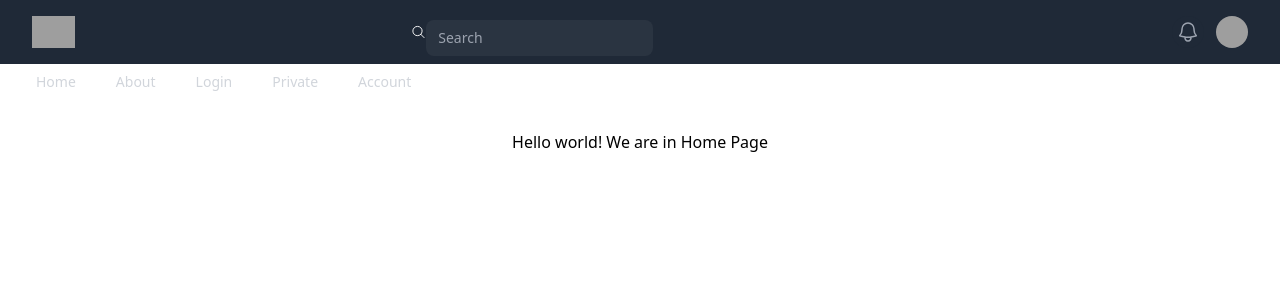
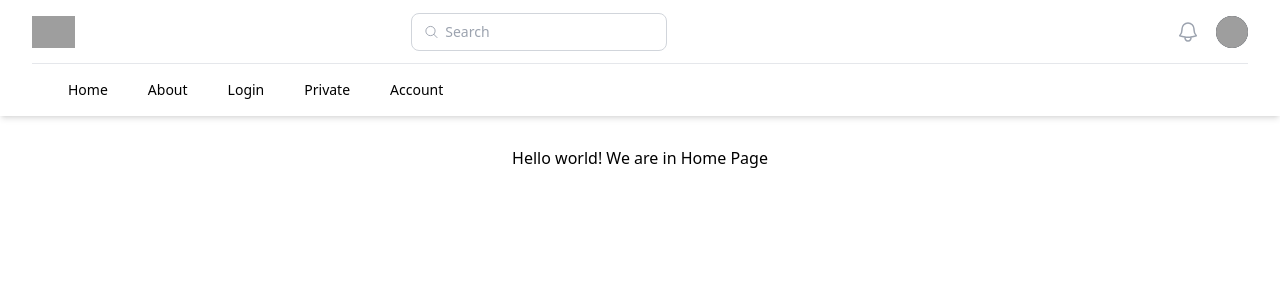
Before and after one commit to hem-yadav/immsg, a React (Create React App) app: page / in a window 1280 px wide. Shown: the top 300 px of the page. Built offline with nearby package versions, Linux system fonts and the light colour scheme; grey boxes are pictures that could not be loaded.

Commit message:
search box and styling

```diff
--- a/src/auth/AuthWrapper.tsx
+++ b/src/auth/AuthWrapper.tsx
@@ -35,7 +35,6 @@ const AuthWrapper: React.FC<AuthWrapperProps> = ({ children }) => {
         <AuthContext.Provider value={{ user, login, logout }}>
             <>
                 <RenderHeader />
-                <RenderMenu />
                 <RenderRoutes />
                 {children}
             </>
--- a/src/components/reusable/RInput.tsx
+++ b/src/components/reusable/RInput.tsx
@@ -7,7 +7,7 @@ import { MagnifyingGlassIcon } from '@heroicons/react/24/outline';
 
 
 //@ts-ignore
-export const RInput = ({ handleChange, icon, placeholder }) => {
+export const RInput = ({ handleChange, icon: Icon, placeholder }) => {
     const onChange = (e: any) => {
         handleChange?.();
     }
@@ -26,10 +26,13 @@ export const RInput = ({ handleChange, icon, placeholder }) => {
         <Input
             //@ts-ignore
             type="text" name="full_name" as={Fragment}>
-            {({ focus, hover }) => <div className='flex justify-center items-center'><MagnifyingGlassIcon className="block h-4 w-4 text-white group-data-[open]:hidden"/><input onChange={onChange} placeholder={placeholder} className={clsx(
-            'mt-3 block w-full rounded-lg border-none bg-white/5 py-1.5 px-3 text-sm/6 text-white',
+            {({ focus, hover }) => <div className='flex justify-center border border-gray-1 items-center bg-white/5 rounded-lg px-3'>
+            <MagnifyingGlassIcon className="block h-4 w-4 text-gray-2 group-data-[open]:hidden"/>
+            <input onChange={onChange} placeholder={placeholder} className={clsx(
+            'block w-full rounded-lg border-none bg-transparent py-1.5 px-1.5 text-sm/6',
             'focus:outline-none data-[focus]:outline-2 data-[focus]:-outline-offset-2 data-[focus]:outline-white/25'
-          )} /></div>}
+            )} />
+            </div>}
         </Input>
     )
 }
--- a/src/components/structure/Header.tsx
+++ b/src/components/structure/Header.tsx
@@ -21,9 +21,9 @@ function classNames(...classes) {
 
 export const RenderHeader = () => {
   return (
-    <Disclosure as="nav" className="bg-gray-800">
+    <Disclosure as="nav" className="bg-white shadow-md pb-2">
       <div className="mx-auto max-w-7xl px-2 sm:px-6 lg:px-8">
-        <div className="relative flex h-16 items-center justify-between">
+        <div className="relative flex h-16 items-center justify-between border-b mb-2">
           <div className="absolute inset-y-0 left-0 flex items-center sm:hidden">
             {/* Mobile menu button*/}
             <DisclosureButton className="group relative inline-flex items-center justify-center rounded-md p-2 text-gray-400 hover:bg-gray-700 hover:text-white focus:outline-none focus:ring-2 focus:ring-inset focus:ring-white">
@@ -42,7 +42,7 @@ export const RenderHeader = () => {
           <div className="absolute inset-y-0 right-0 flex items-center pr-2 sm:static sm:inset-auto sm:ml-6 sm:pr-0">
             <button
               type="button"
-              className="relative rounded-full bg-gray-800 p-1 text-gray-400 hover:text-white focus:outline-none focus:ring-2 focus:ring-white focus:ring-offset-2 focus:ring-offset-gray-800"
+              className="relative rounded-full bg-white p-1 text-gray-400 hover:text-gray-800 focus:outline-none focus:ring-2 focus:ring-blue-800 focus:ring-offset-2"
             >
               <span className="absolute -inset-1.5" />
               <span className="sr-only">View notifications</span>
@@ -53,6 +53,7 @@ export const RenderHeader = () => {
             <Profile />
           </div>
         </div>
+        <RenderMenu />
       </div>
 
       <DisclosurePanel className="sm:hidden">
--- a/src/components/structure/Menu.tsx
+++ b/src/components/structure/Menu.tsx
@@ -25,7 +25,7 @@ export const RenderMenu = () => {
                          onClick={()=>setSelectedMenu(item.path)}
                          aria-current={item.path === selectedMenu ? 'page' : undefined}
                          className={classNames(
-                              item.path === selectedMenu ? 'bg-gray-900 text-white' : 'text-gray-300 hover:bg-gray-700 hover:text-white',
+                              item.path === selectedMenu ? 'bg-gray-1 text-black' : 'bg-white text-black',
                          'rounded-md px-3 py-2 text-sm font-medium',
                          )}
                     >
--- a/tailwind.config.js
+++ b/tailwind.config.js
@@ -11,6 +11,8 @@ export default {
     extend: {
       colors: {
         'primary': '#1f2937',
+        'gray-1': '#d1d5db',
+        'gray-2': '#9ca3af'
       },
     },
   },
```
